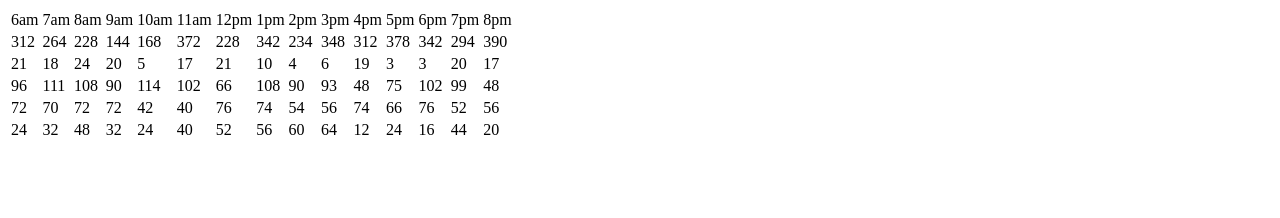
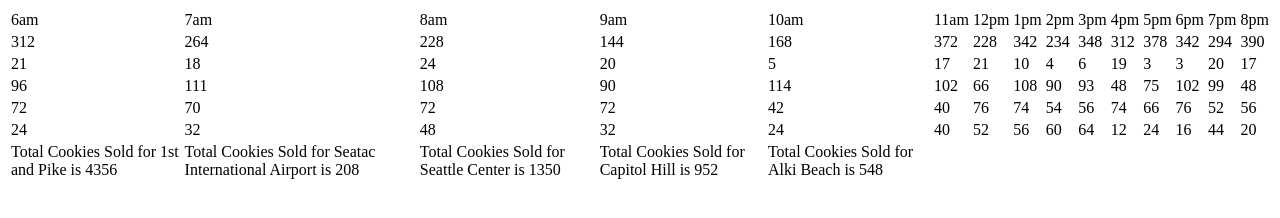
Before and after one commit to krichey15/cookie-stand-1, a plain HTML site: page sales.html in a window 1280 px wide. Drawn offline with Linux system fonts and the light colour scheme.

Commit message:
added totals to footer of table

```diff
--- a/app.js
+++ b/app.js
@@ -49,6 +49,7 @@ printTableHeadingHours(firstAndPikeLocation);
 var tbodyEl = document.getElementById('store-information-table');
 
 var printCookieSales = function(store) {
+
   for (var i = 0; i < store.hoursOfOperation.length; i++) {
     generateRandomCookiesPerHour(store);
     console.log('In the ' + store.location + ' location, at ' + store.hoursOfOperation[i] + ', total amount of cookies sold is ' + store.hourlyCookieSales[0] + '. Total cookies sold this hour were ' + store.hourlyCookieSales[1] + '.');
@@ -63,10 +64,14 @@ for (var i = 0; i < storesList.length; i++) {
   var trEl = document.createElement('tr');
   printCookieSales(storesList[i]);
   tbodyEl.appendChild(trEl);
-  if (i === 5) {
-    var trEl = document.createElement('tr');
-    var storeInfoRow = document.createElement('td');
-    storeInfoRow.textContent = store.hourlyCookieSales[0];
-    tbodyEl.appendChild(trEl);
-  }
 }
+
+var tFootEl = document.getElementById('totals');
+var tFootTrEl = document.createElement('tr');
+
+for (var i = 0; i < storesList.length; i++) {
+  var storeTotalsRow = document.createElement('td');
+  storeTotalsRow.textContent = 'Total Cookies Sold for ' + storesList[i].location + ' is ' + storesList[i].hourlyCookieSales[0];
+  tFootTrEl.appendChild(storeTotalsRow);
+  tFootEl.appendChild(tFootTrEl);
+};
--- a/sales.html
+++ b/sales.html
@@ -5,10 +5,10 @@
   <title>Sales Spread by Location</title>
 </head>
 <body>
-  <table>
+  <table id="table">
     <thead id="hours-of-operation"></thead>
-    <tbody id="store-information-table">
-    </tbody>
+    <tbody id="store-information-table"></tbody>
+    <tfoot id="totals"></tfoot>
   </table>
   <script type="text/javascript" src="app.js"></script>
 </body>
```
